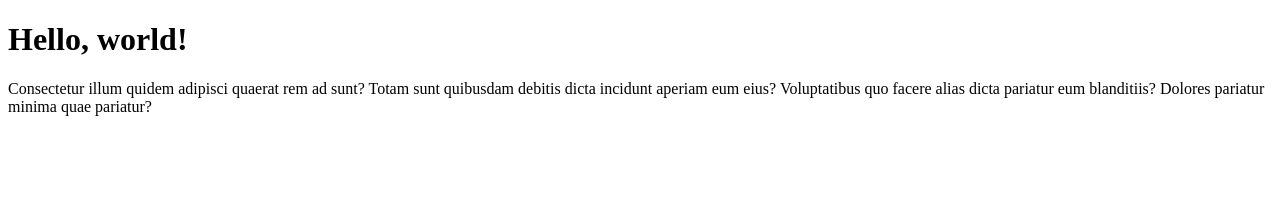
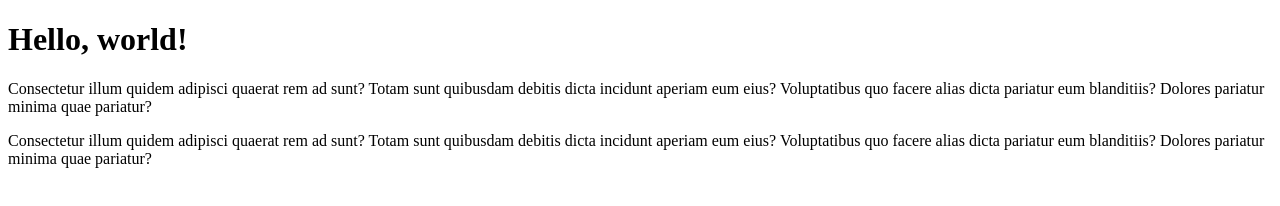
Before and after one commit to testyness/testyness.github.io, a plain HTML site: page index.html in a window 1280 px wide. Drawn offline with Linux system fonts and the light colour scheme.

Commit message:
adding more content

```diff
--- a/index.html
+++ b/index.html
@@ -8,5 +8,6 @@
 <body>
     <h1>Hello, world!</h1>
     <p>Consectetur illum quidem adipisci quaerat rem ad sunt? Totam sunt quibusdam debitis dicta incidunt aperiam eum eius? Voluptatibus quo facere alias dicta pariatur eum blanditiis? Dolores pariatur minima quae pariatur?</p>
+    <p>Consectetur illum quidem adipisci quaerat rem ad sunt? Totam sunt quibusdam debitis dicta incidunt aperiam eum eius? Voluptatibus quo facere alias dicta pariatur eum blanditiis? Dolores pariatur minima quae pariatur?</p>
 </body>
 </html>
```
